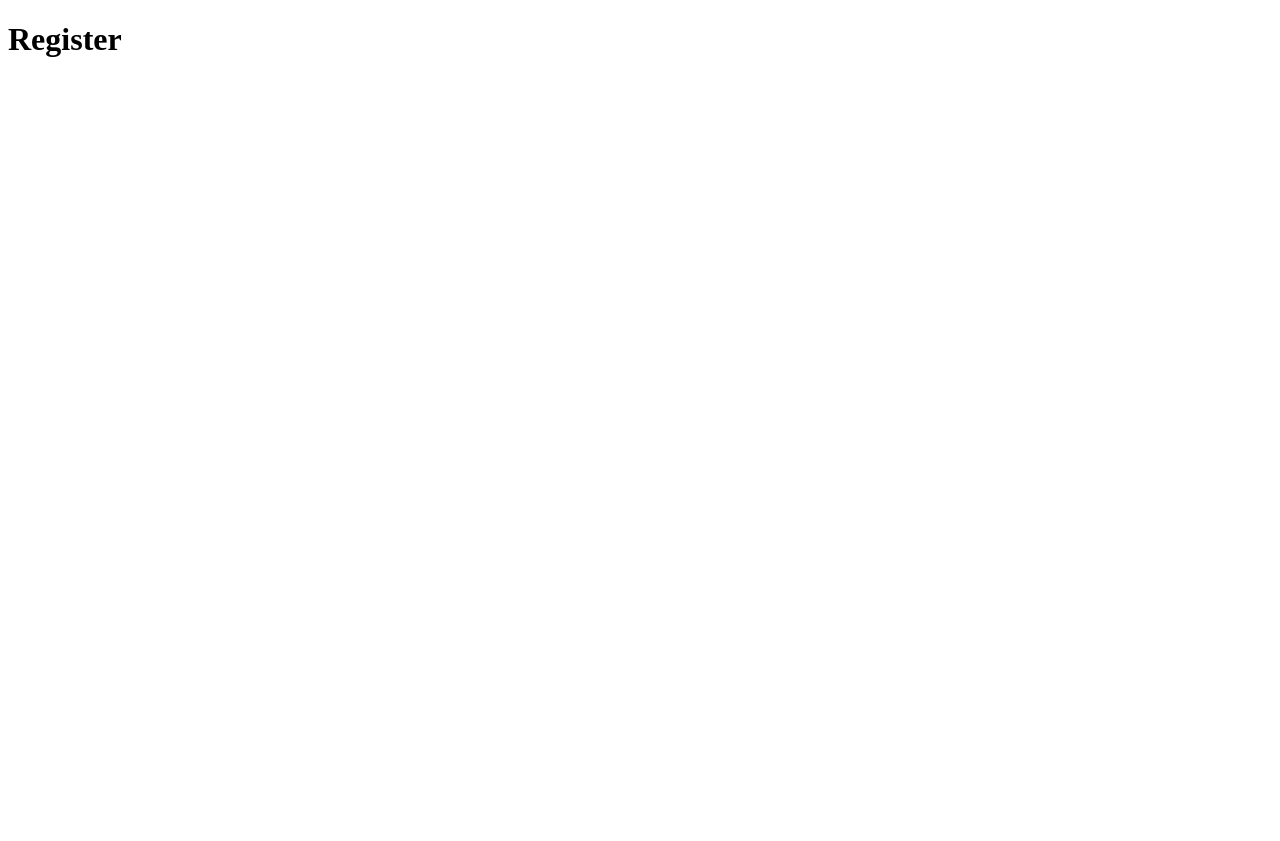
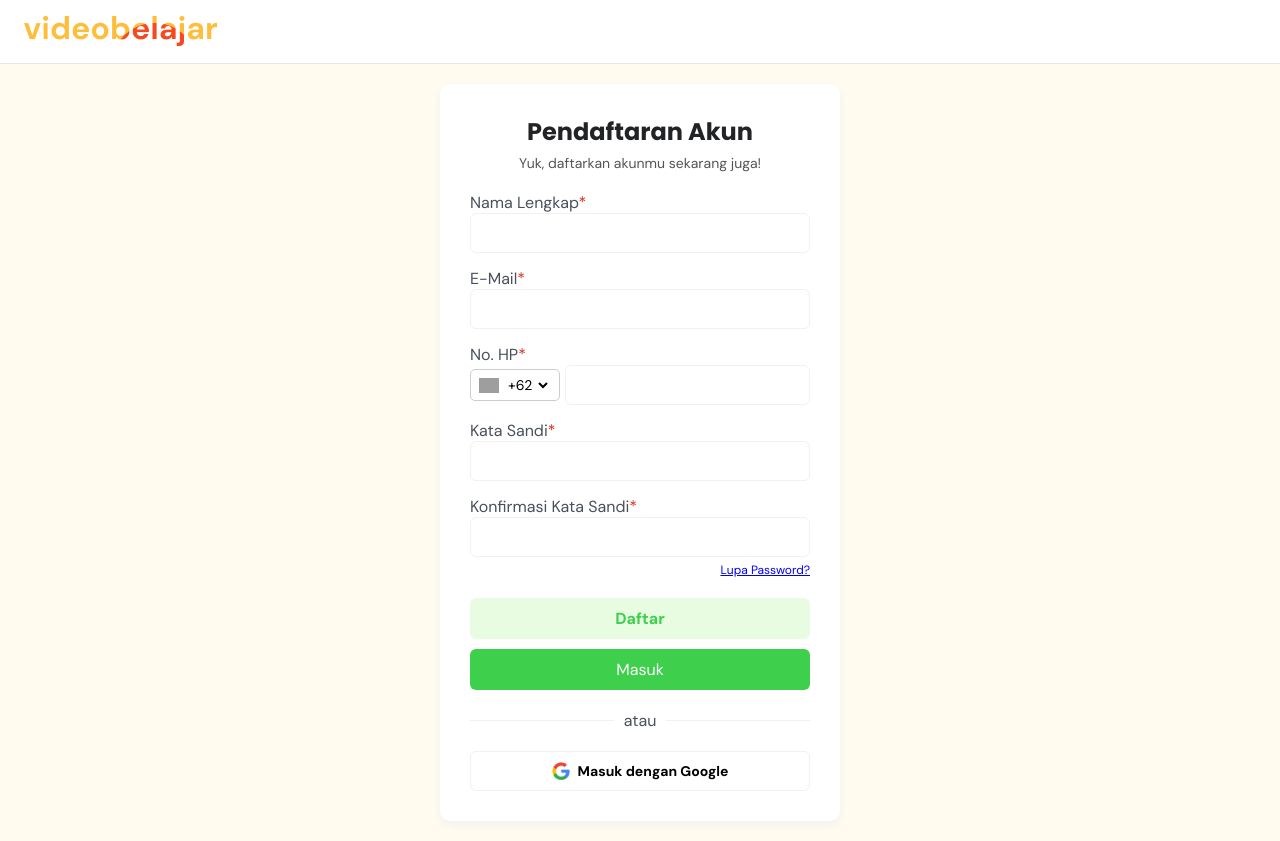
Before and after one commit to dheanatasilvia27/mission-3-videobelajar, a plain HTML site: page pages/register.html in a window 1280 px wide. Before the commit the page ends 800 px from the top, so only its background shows below. Drawn offline with Linux system fonts and the light colour scheme; grey boxes are pictures that could not be loaded; a web font is replaced by a local one.

Commit message:
membuat form register

```diff
--- a/pages/register.html
+++ b/pages/register.html
@@ -3,10 +3,80 @@
   <head>
     <meta charset="UTF-8" />
     <meta name="viewport" content="width=device-width, initial-scale=1.0" />
-    <title>Video Belajar - Register</title>
-    <link rel="shortcut icon" href="./image/Logo.png" type="image/x-icon" />
+    <title>Video Belajar</title>
+    <link rel="shortcut icon" href="../image/Logo.png" type="image/x-icon" />
+    <link rel="stylesheet" href="../styles/register.css" />
   </head>
+
   <body>
-    <h1>Register</h1>
+    <header class="header">
+      <img class="logo-web" src="../image/Logo.png" alt="logo" />
+    </header>
+
+    <main class="main">
+      <div class="form-container">
+        <form>
+          <h2>Pendaftaran Akun</h2>
+          <p>Yuk, daftarkan akunmu sekarang juga!</p>
+
+          <div class="form-group">
+            <label class="label-nama" for="nama_lengkap">Nama Lengkap</label>
+            <input type="text" name="nama_lengkap" id="nama_lengkap" required />
+          </div>
+          <div class="form-group">
+            <label class="label-email" for="email">E-Mail</label>
+            <input type="email" name="email" id="email" required />
+          </div>
+
+          <div class="form-group">
+            <label class="label-phone" for="phone">No. HP</label>
+            <div class="phone-input">
+              <div class="country-code">
+                <img src="https://flagcdn.com/w20/id.png" alt="ID Flag" />
+                <select>
+                  <option value="+62" selected>+62</option>
+                  <option value="+60">+60</option>
+                  <option value="+65">+65</option>
+                </select>
+              </div>
+              <input type="tel" name="phone" id="phone" required />
+            </div>
+          </div>
+
+          <div class="form-group">
+            <label class="label-password" for="password">Kata Sandi</label>
+            <input type="password" name="password" id="password" required />
+          </div>
+          <div class="form-group">
+            <label class="label-confirm-password" for="password"
+              >Konfirmasi Kata Sandi</label
+            >
+            <input type="password" name="password" id="password" required />
+          </div>
+          <div class="forget">
+            <a href="#">Lupa Password?</a>
+          </div>
+          <div class="form-action">
+            <button class="register" type="register">
+              <strong>Daftar</strong>
+            </button>
+            <button
+              class="submit"
+              type="submit"
+              onclick="location.href='./index.html'"
+            >
+              Masuk
+            </button>
+          </div>
+
+          <div class="divider">atau</div>
+
+          <div class="google-button">
+            <img src="../image/logo_google.png" alt="logo google" />
+            <strong>Masuk dengan Google</strong>
+          </div>
+        </form>
+      </div>
+    </main>
   </body>
 </html>
--- /dev/null
+++ b/styles/register.css
@@ -0,0 +1,215 @@
+@import url("./main.css");
+@import url("https://fonts.googleapis.com/css2?family=DM+Sans:ital,opsz,wght@0,9..40,100..1000;1,9..40,100..1000&family=Libertinus+Mono&family=Poppins:ital,wght@0,100;0,200;0,300;0,400;0,500;0,600;0,700;0,800;0,900;1,100;1,200;1,300;1,400;1,500;1,600;1,700;1,800;1,900&display=swap");
+
+* {
+  box-sizing: border-box;
+}
+body {
+  margin: 0;
+  font-family: DM Sans, sans-serif;
+  background-color: rgba(255, 251, 239, 1);
+  min-height: 100vh;
+  display: flex;
+  flex-direction: column;
+}
+
+.header {
+  width: 100%;
+  padding: 16px 24px;
+  display: flex;
+  justify-content: space-between;
+  align-items: center;
+  border-bottom: 1px solid rgba(58, 53, 65, 0.12);
+  background-color: rgba(255, 255, 255, 1);
+}
+
+.main {
+  flex: 1;
+  display: flex;
+  justify-content: center;
+  align-items: center;
+  padding: 20px;
+}
+
+.form-container {
+  background-color: rgba(255, 255, 255, 1);
+  padding: 30px;
+  border-radius: 10px;
+  box-shadow: 0 4px 8px rgba(241, 241, 241, 1);
+  width: 100%;
+  max-width: 400px;
+}
+
+.form-container h2 {
+  margin-bottom: 5px;
+  text-align: center;
+  font-family: poppins, sans-serif;
+  color: rgba(34, 35, 37, 1);
+}
+
+.form-container p {
+  font-size: 14px;
+  font-size: dm sans, sans-serif;
+  color: #555;
+  margin-bottom: 20px;
+  text-align: center;
+}
+
+.form-group {
+  margin-bottom: 15px;
+}
+
+.label {
+  display: block;
+  font-size: 14px;
+  margin-bottom: 5px;
+}
+
+input[type="text"],
+input[type="email"],
+input[type="tel"],
+input[type="password"],
+input[type="confirm-password"] {
+  font-size: 14px;
+  font-family: DM Sans, sans-serif;
+  width: 100%;
+  padding: 10px;
+  border: 1px solid rgba(241, 241, 241, 1);
+  border-radius: 6px;
+}
+
+.phone-input {
+  display: flex;
+  align-items: center;
+  gap: 5px;
+}
+
+.country-code {
+  display: flex;
+  align-items: center;
+  border: 1px solid #ccc;
+  padding: 5px 8px;
+  border-radius: 5px;
+  background: #fff;
+}
+
+.country-code img{
+  width: 20px;
+  height: auto;
+  margin-right: 5px;
+}
+
+.country-code select {
+  border: none;
+  outline: none;
+  background: transparent;
+  font-size: 14px;
+}
+label::after {
+  content: "*";
+  color: rgba(211, 46, 31, 1);
+}
+
+.label-nama {
+  color: rgba(74, 80, 92, 1);
+}
+
+.label-email {
+  color: rgba(74, 80, 92, 1);
+}
+
+.label-phone {
+  color: rgba(74, 80, 92, 1);
+}
+
+.label-password {
+  color: rgba(74, 80, 92, 1);
+}
+
+.label-confirm-password {
+  color: rgba(74, 80, 92, 1);
+}
+
+.forget {
+  text-align: right;
+  font-size: 12px;
+  font-family: DM Sans, sans-serif;
+  margin-top: -10px;
+  margin-bottom: 10px;
+}
+
+.form-action button {
+  width: 100%;
+  padding: 10px;
+  border: none;
+  font-size: 16px;
+  border-radius: 6px;
+  cursor: pointer;
+  margin-top: 10px;
+}
+
+.submit {
+  background-color: rgba(62, 207, 76, 1);
+  color: white;
+  font-family: DM Sans, sans-serif;
+}
+
+.register {
+  background-color: rgba(226, 252, 217, 0.8);
+  color: rgba(62, 207, 76, 1);
+  font-family: DM Sans, sans-serif;
+}
+
+.divider {
+  display: flex;
+  align-items: center;
+  text-align: center;
+  margin: 20px 0;
+  color: rgba(74, 80, 92, 1);
+}
+
+.divider::before,
+.divider::after {
+  content: "";
+  flex: 1;
+  border-bottom: 1px solid rgba(241, 241, 241, 1);
+}
+
+.divider:not(:empty)::before {
+  margin-right: 10px;
+}
+
+.divider:not(:empty)::after {
+  margin-left: 10px;
+}
+
+.google-button {
+  background-color: rgba(255, 255, 255, 1);
+  border: 1px solid rgba(241, 241, 241, 1);
+  display: flex;
+  align-items: center;
+  justify-content: center;
+  gap: 8px;
+  padding: 10px;
+  border-radius: 6px;
+  width: 100%;
+  font-size: 14px;
+  font-family: DM Sans, sans-serif;
+
+  cursor: pointer;
+}
+
+.google-button img {
+  width: 18px;
+}
+
+@media (max-width: 480px) {
+  .form-container {
+    padding: 20px;
+    border-radius: 8px;
+  }
+
+  .header {
+    padding: 12px 16px;
+  }
+}
```
Also changed, not shown: index.html (+12 -11 lines).
